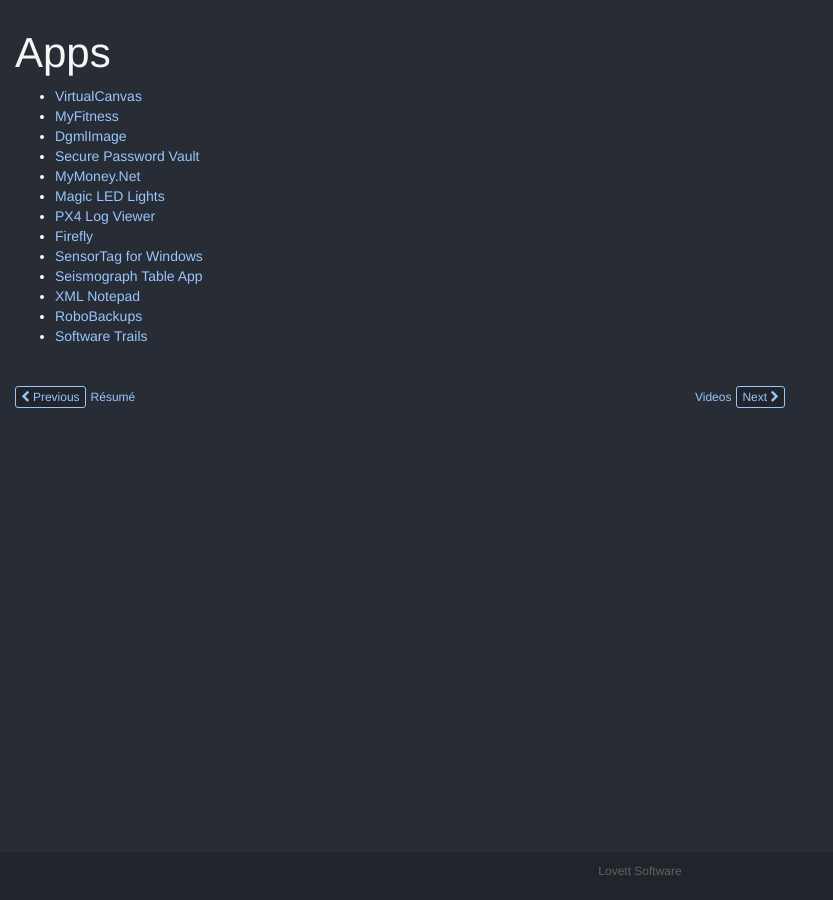
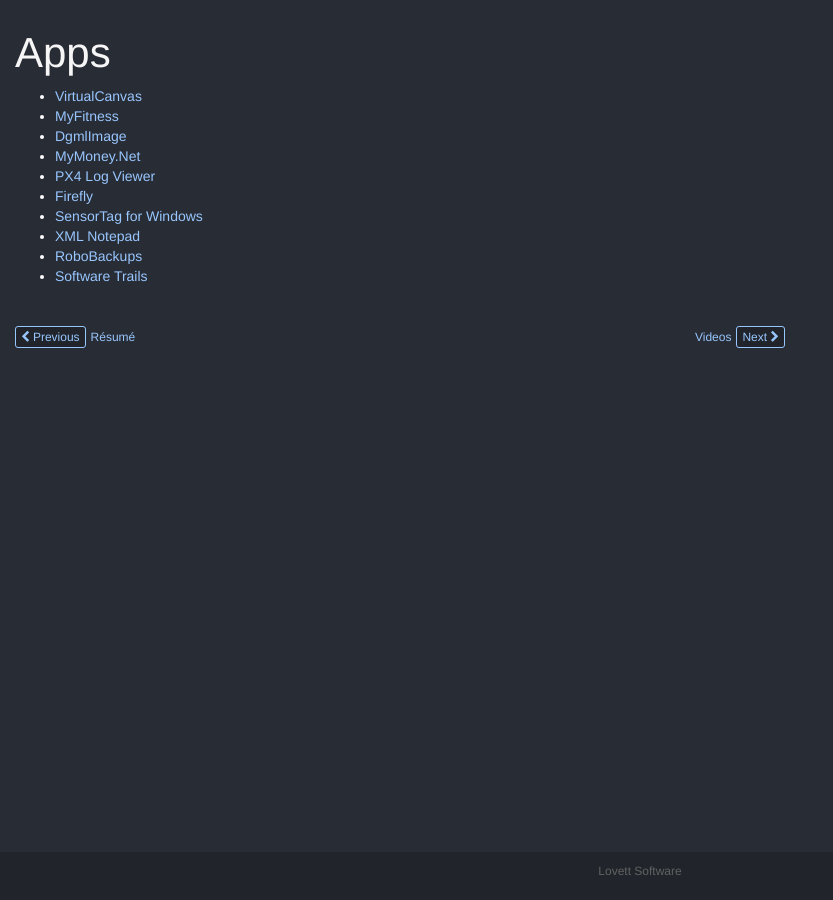
Before and after one commit to lovettchris/lovettchris.github.io, an MkDocs documentation site: the page built from docs/apps/index.md, in a window 1280 px wide. Shown: the whole page, without its empty margins (0-833 px from the left). Built offline with MkDocs 1.6.1, drawn with Linux system fonts in a browser that asks for light colours.

Commit message:
remove store apps.

```diff
--- a/docs/apps/index.md
+++ b/docs/apps/index.md
@@ -3,13 +3,10 @@
 - [VirtualCanvas](https://github.com/clovett/VirtualCanvas)
 - [MyFitness](https://lovettsoftwarestorage.blob.core.windows.net/downloads/MyFitness/MyFitness.application)
 - [DgmlImage](https://www.nuget.org/packages/DgmlImage/)
-- [Secure Password Vault](https://www.microsoft.com/en-us/p/secure-password-vault/9nblggh2l5wv)
 - [MyMoney.Net](https://moneytools.github.io/MyMoney.Net/)
-- [Magic LED Lights](https://www.microsoft.com/en-us/store/p/magic-led-lights/9nblggh10fch)
 - [PX4 Log Viewer](https://lovettsoftwarestorage.blob.core.windows.net/downloads/Px4LogViewer/Px4LogViewer.application)
 - [Firefly](https://github.com/clovett/firefly)
 - [SensorTag for Windows](https://github.com/clovett/SensorTag-for-Windows)
-- [Seismograph Table App](https://www.microsoft.com/en-us/store/p/seismograph-tablet/9wzdncrfjqvw)
 - [XML Notepad](https://microsoft.github.io/XmlNotepad/)
 - [RoboBackups](https://lovettsoftwarestorage.blob.core.windows.net/downloads/RoboBackups/RoboBackups.application)
 - [Software Trails](https://lovettsoftwarestorage.blob.core.windows.net/downloads/SoftwareTrails/SoftwareTrails.application)
```
